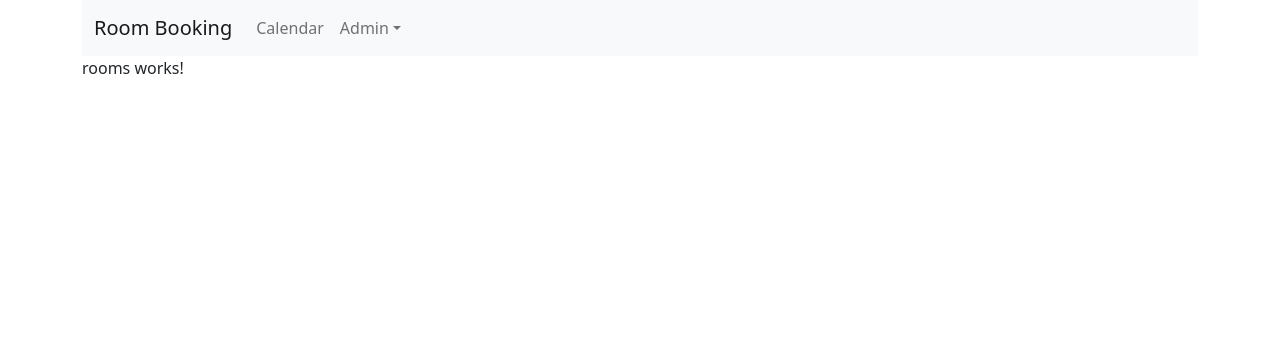
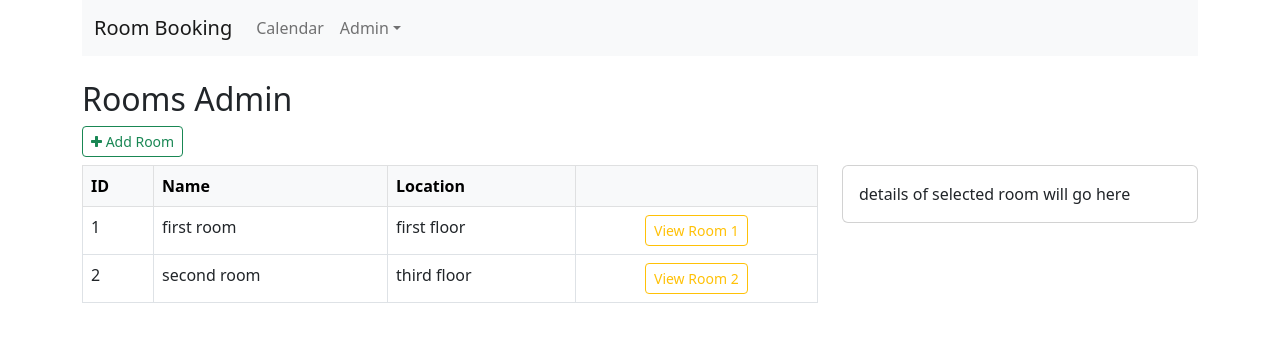
Before and after one commit to scottcagno/angular-refresher, an Angular app in the folder web/RoomBookingClient/: page /admin/rooms in a window 1280 px wide. Shown: the top 342 px of the page. Built offline with nearby package versions, Linux system fonts and the light colour scheme.

Commit message:
[RoomBookingClient] -- module 3, chapter 3

```diff
--- a/web/RoomBookingClient/src/app/admin/rooms/rooms.component.html
+++ b/web/RoomBookingClient/src/app/admin/rooms/rooms.component.html
@@ -1 +1,37 @@
-<p>rooms works!</p>
+<h2>Rooms Admin</h2>
+<div class="pb-2">
+  <button class="btn btn-sm btn-outline-success" type="button">
+    <i class="fa fa-plus"> </i> Add Room
+  </button>
+</div>
+<div class="row">
+  <div class="col-8">
+    <table class="table table-hover table-bordered">
+      <thead class="table-light">
+      <tr>
+        <th>ID</th>
+        <th>Name</th>
+        <th>Location</th>
+        <th></th>
+      </tr>
+      </thead>
+      <tbody>
+      <tr *ngFor="let room of rooms">
+        <td>{{room.id}}</td>
+        <td>{{room.name}}</td>
+        <td>{{room.location}}</td>
+        <td class="text-center">
+          <button class="btn btn-sm btn-outline-warning" type="button">View Room {{room.id}}</button>
+        </td>
+      </tr>
+      </tbody>
+    </table>
+  </div>
+  <div class="col-4">
+    <div class="card">
+      <div class="card-body">
+        details of selected room will go here
+      </div>
+    </div>
+  </div>
+</div>
--- a/web/RoomBookingClient/src/app/admin/rooms/rooms.component.ts
+++ b/web/RoomBookingClient/src/app/admin/rooms/rooms.component.ts
@@ -1,5 +1,6 @@
 import { Component, OnInit } from '@angular/core';
 import {DataService} from "../../data.service";
+import {Room} from "../../model/Room";
 
 @Component({
   selector: 'app-rooms',
@@ -8,12 +9,14 @@ import {DataService} from "../../data.service";
 })
 export class RoomsComponent implements OnInit {
 
+  rooms !:Array<Room>;
+
   constructor(private dataService :DataService) {
 
   }
 
   ngOnInit(): void {
-    console.log(this.dataService.rooms);
+    this.rooms = this.dataService.rooms;
   }
 
 }
--- a/web/RoomBookingClient/src/app/menu/menu.component.html
+++ b/web/RoomBookingClient/src/app/menu/menu.component.html
@@ -5,7 +5,6 @@
       aria-controls="navbarSupportedContent" aria-expanded="false" aria-label="Toggle navigation">
       <span class="navbar-toggler-icon"></span>
     </button>
-
     <div class="collapse navbar-collapse" id="navbarSupportedContent">
       <ul class="navbar-nav me-auto mb-2 mb-lg-0">
         <li class="nav-item">
@@ -19,8 +18,8 @@
             <li><a class="dropdown-item"  (click)="navigateToUsersAdmin()">Users</a></li>
           </ul>
         </li>
-
       </ul>
     </div>
   </div>
 </nav>
+<div class="pb-4"></div>
--- a/web/RoomBookingClient/src/styles.css
+++ b/web/RoomBookingClient/src/styles.css
@@ -1,7 +1,10 @@
+.debug {
+  border: 1px #1976d2 dot-dash;
+}
+
 a {
   cursor: pointer;
 }
-
 
 .row-striped:nth-of-type(odd) {
   background-color: #efefef;
```
